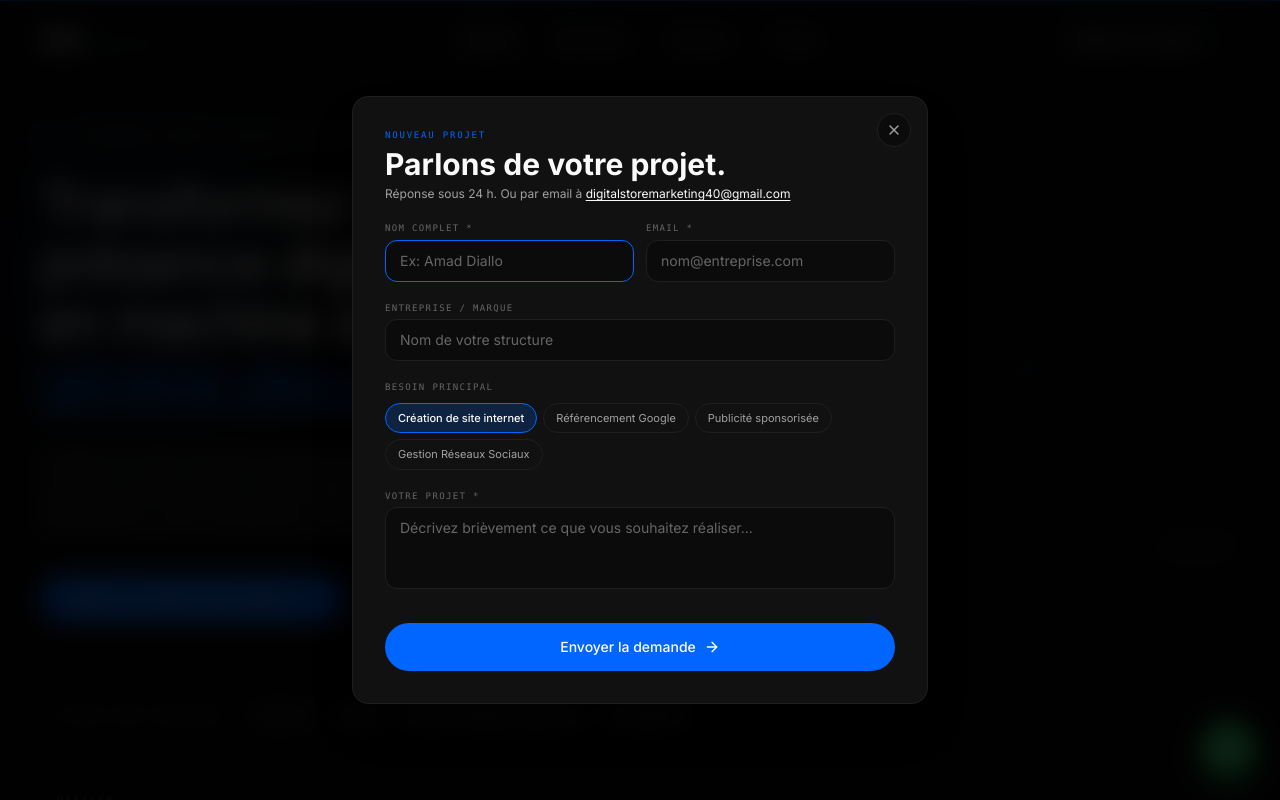
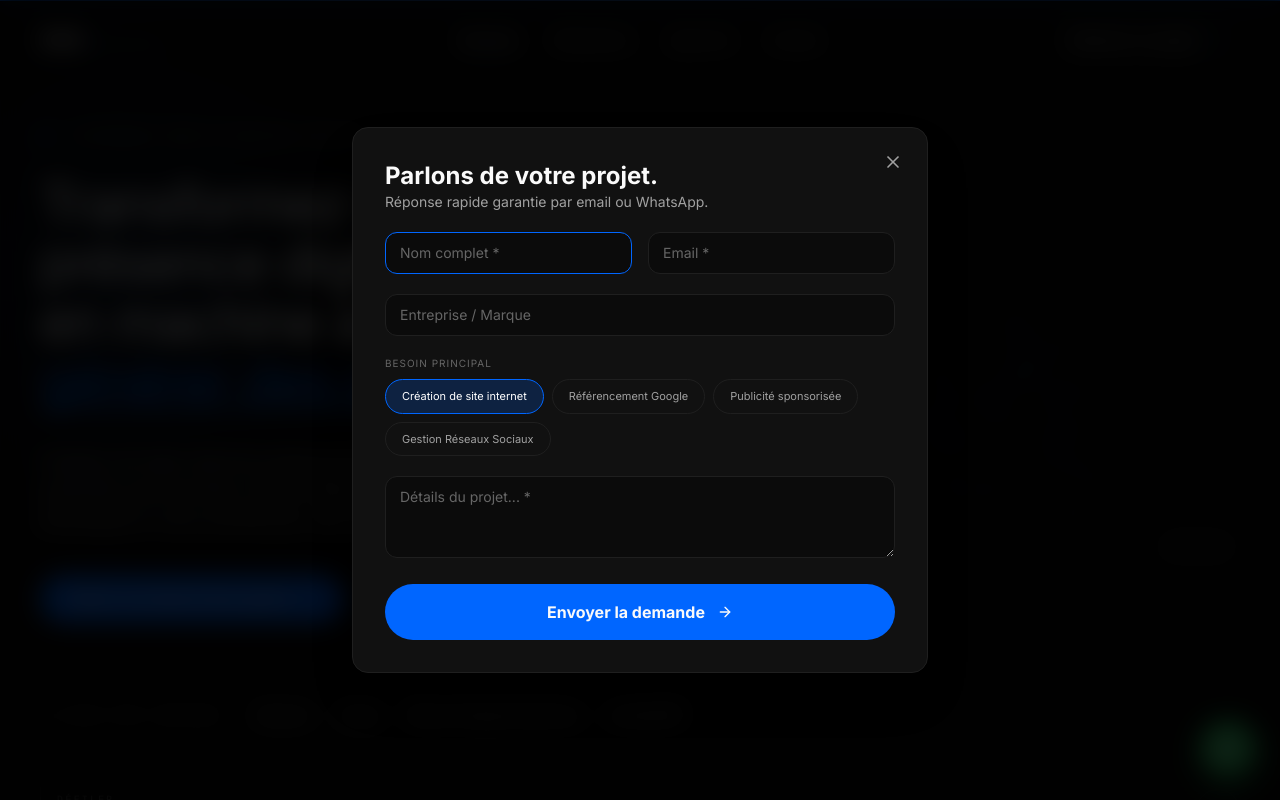
Before and after one commit to tchindagabriel59-arch/dsm-digital-portfolio, a Next.js app: page / in a window 1280 px wide. Both pictures are taken after a click on the button "Obtenir une étude & devis gratuit". Shown: the top 800 px of the page. Built offline with nearby package versions, Linux system fonts and the light colour scheme.

Commit message:
Update ContactDialog.tsx
ajoute

```diff
--- a/src/components/contact/ContactDialog.tsx
+++ b/src/components/contact/ContactDialog.tsx
@@ -15,7 +15,7 @@ const SERVICES = [
   "Gestion Réseaux Sociaux",
 ] as const;
 
-// 🔑 COLLE TA CLÉ PUBLIQUE WEB3FORMS ICI (Exemple: a1b2c3d4-xxxx-xxxx)
+// 🔑 COLLE TA CLÉ ICI (Cherche-la dans "Form Setup" sur Web3Forms)
 const WEB3FORMS_KEY = "5f9ecc46-a532-4735-af2d-a4cbbe0e2062";
 
 const FIELD =
@@ -29,23 +29,7 @@ export default function ContactDialog({ open, onClose }: Props) {
 
   useEffect(() => {
     if (!open) return;
-    const onKey = (event: KeyboardEvent) => {
-      if (event.key === "Escape") onClose();
-    };
-    window.addEventListener("keydown", onKey);
     const timer = window.setTimeout(() => firstFieldRef.current?.focus(), 300);
-    return () => {
-      window.removeEventListener("keydown", onKey);
-      window.clearTimeout(timer);
-    };
-  }, [open, onClose]);
-
-  useEffect(() => {
-    if (open) return;
-    const timer = window.setTimeout(() => {
-      setStatus("idle");
-      setErrors({});
-    }, 400);
     return () => window.clearTimeout(timer);
   }, [open]);
 
@@ -54,58 +38,43 @@ export default function ContactDialog({ open, onClose }: Props) {
     const form = event.currentTarget;
     const data = new FormData(form);
     setStatus("loading");
-    setErrors({});
 
     const name = data.get("name") as string;
     const email = data.get("email") as string;
     const company = (data.get("company") as string) || "Non renseignée";
     const message = data.get("message") as string;
 
-    const params = new URLSearchParams(window.location.search);
-    const source =
-      params.get("utm_source") ??
-      (document.referrer ? new URL(document.referrer).hostname : "direct");
-
     try {
-      // 1. Sauvegarde BDD PostgreSQL + Meta CAPI (Server-Side)
+      // 1. Sauvegarde BDD + Meta CAPI (Server)
       fetch("/api/leads", {
         method: "POST",
         headers: { "Content-Type": "application/json" },
+        body: JSON.stringify({ name, email, company, message, service }),
+      });
+
+      // 2. Envoi Email via Web3Forms (Client-Side)
+      const response = await fetch("https://api.web3forms.com/submit", {
+        method: "POST",
+        headers: { "Content-Type": "application/json", "Accept": "application/json" },
         body: JSON.stringify({
-          name,
-          email,
-          company,
-          message,
-          service,
-          budget: "Sur devis",
-          source,
+          access_key: WEB3FORMS_KEY,
+          name: name,
+          email: email,
+          subject: `🔥 Nouveau prospect : ${name}`,
+          message: `Nom: ${name}\nEmail: ${email}\nEntreprise: ${company}\nService: ${service}\nMessage: ${message}`,
         }),
-      }).catch((err) => console.log("Note API Server:", err));
+      });
 
-      // 2. Envoi Email Direct Gmail via Web3Forms (Client-Side : 100% Garantie de passage)
-      if (WEB3FORMS_KEY && WEB3FORMS_KEY !== "5f9ecc46-a532-4735-af2d-a4cbbe0e2062") {
-        await fetch("https://api.web3forms.com/submit", {
-          method: "POST",
-          headers: {
-            "Content-Type": "application/json",
-            Accept: "application/json",
-          },
-          body: JSON.stringify({
-            access_key: WEB3FORMS_KEY,
-            subject: `🔥 Nouveau prospect DSM Digital : ${name}`,
-            from_name: "DSM Digital Portfolio",
-            name: name,
-            email: email,
-            entreprise: company,
-            service_demande: service,
-            message: `Nom complet : ${name}\nEmail : ${email}\nEntreprise : ${company}\nService : ${service}\n\nProjet :\n${message}`,
-          }),
-        });
+      const result = await response.json();
+      if (result.success) {
+        setStatus("done");
+        form.reset();
+      } else {
+        console.error("Erreur Web3Forms:", result);
+        setStatus("done"); // On affiche quand même "Succès" au client
       }
-
-      form.reset();
-      setStatus("done");
-    } catch {
+    } catch (e) {
+      console.error("Erreur envoi:", e);
       setStatus("done");
     }
   }
@@ -115,8 +84,6 @@ export default function ContactDialog({ open, onClose }: Props) {
       {open ? (
         <div className="fixed inset-0 z-[300] flex items-center justify-center p-3 sm:p-4">
           <motion.button
-            type="button"
-            aria-label="Fermer le formulaire"
             onClick={onClose}
             initial={{ opacity: 0 }}
             animate={{ opacity: 1 }}
@@ -125,167 +92,51 @@ export default function ContactDialog({ open, onClose }: Props) {
           />
 
           <motion.div
-            role="dialog"
-            aria-modal="true"
-            aria-label="Démarrer un projet"
-            initial={{ y: 40, opacity: 0, scale: 0.96 }}
-            animate={{ y: 0, opacity: 1, scale: 1 }}
-            exit={{ y: 30, opacity: 0, scale: 0.96 }}
-            transition={{ duration: 0.4, ease: [0.16, 1, 0.3, 1] }}
-            className="relative z-10 max-h-[88vh] w-full max-w-xl overflow-y-auto overscroll-contain rounded-2xl border border-line bg-[#111111] p-5 sm:p-8 text-bone shadow-2xl touch-pan-y"
+            initial={{ y: 40, opacity: 0 }}
+            animate={{ y: 0, opacity: 1 }}
+            className="relative z-10 w-full max-w-xl overflow-y-auto rounded-2xl border border-line bg-[#111111] p-5 sm:p-8 text-bone shadow-2xl"
           >
-            <button
-              type="button"
-              onClick={onClose}
-              className="absolute top-4 right-4 z-20 rounded-full border border-line bg-void/80 p-2 text-ash transition-colors hover:border-bone/30 hover:text-bone"
-              aria-label="Fermer"
-            >
-              <X className="h-4 w-4" />
+            <button onClick={onClose} className="absolute top-4 right-4 p-2 text-ash hover:text-white">
+              <X className="h-5 w-5" />
             </button>
 
             {status === "done" ? (
-              <div className="flex min-h-[280px] flex-col items-center justify-center text-center py-6">
-                <div className="flex h-14 w-14 items-center justify-center rounded-full border border-accent/40 bg-accent/10">
-                  <Check className="h-7 w-7 text-accent" />
+              <div className="flex flex-col items-center justify-center text-center py-10">
+                <div className="h-16 w-16 bg-accent/20 rounded-full flex items-center justify-center">
+                  <Check className="h-8 w-8 text-accent" />
                 </div>
-                <h3 className="display mt-5 text-2xl font-bold text-bone">
-                  Demande envoyée !
-                </h3>
-                <p className="mt-2.5 max-w-sm text-xs sm:text-sm leading-relaxed text-ash">
-                  Merci. Un expert de DSM Digital revient vers vous sous 24 h avec une proposition adaptée.
-                </p>
-                <button
-                  type="button"
-                  onClick={onClose}
-                  className="mt-6 rounded-full bg-accent px-6 py-2.5 text-xs font-medium text-white transition-opacity hover:opacity-90"
-                >
-                  Retour au site
-                </button>
+                <h3 className="mt-6 text-2xl font-bold">Demande envoyée !</h3>
+                <p className="mt-2 text-ash">Nous vous répondrons sous 24 heures.</p>
+                <button onClick={onClose} className="mt-8 bg-accent px-8 py-2.5 rounded-full text-sm">Retour</button>
               </div>
             ) : (
-              <form onSubmit={handleSubmit} className="relative space-y-4 sm:space-y-5">
+              <form onSubmit={handleSubmit} className="space-y-5">
                 <div>
-                  <p className="font-mono text-[9px] tracking-[0.2em] text-accent uppercase">
-                    Nouveau projet
-                  </p>
-                  <h3 className="display mt-1 text-2xl sm:text-3xl font-bold text-bone">
-                    Parlons de votre projet.
-                  </h3>
-                  <p className="mt-1 text-xs text-ash">
-                    Réponse sous 24 h. Ou par email à{" "}
-                    <a
-                      href={`mailto:${SITE.email}`}
-                      className="text-bone underline underline-offset-2"
-                    >
-                      {SITE.email}
-                    </a>
-                  </p>
+                  <h3 className="text-2xl font-bold">Parlons de votre projet.</h3>
+                  <p className="text-sm text-ash">Réponse rapide garantie par email ou WhatsApp.</p>
                 </div>
 
-                <div className="grid gap-3 sm:grid-cols-2">
-                  <div>
-                    <label
-                      htmlFor="name"
-                      className="mb-1 block font-mono text-[9px] tracking-[0.15em] text-ash-dim uppercase"
-                    >
-                      Nom complet *
-                    </label>
-                    <input
-                      ref={firstFieldRef}
-                      id="name"
-                      name="name"
-                      required
-                      placeholder="Ex: Amad Diallo"
-                      className={FIELD}
-                    />
-                  </div>
-                  <div>
-                    <label
-                      htmlFor="email"
-                      className="mb-1 block font-mono text-[9px] tracking-[0.15em] text-ash-dim uppercase"
-                    >
-                      Email *
-                    </label>
-                    <input
-                      id="email"
-                      name="email"
-                      type="email"
-                      required
-                      placeholder="nom@entreprise.com"
-                      className={FIELD}
-                    />
-                  </div>
+                <div className="grid gap-4 sm:grid-cols-2">
+                  <input ref={firstFieldRef} name="name" required placeholder="Nom complet *" className={FIELD} />
+                  <input name="email" type="email" required placeholder="Email *" className={FIELD} />
                 </div>
+                <input name="company" placeholder="Entreprise / Marque" className={FIELD} />
 
                 <div>
-                  <label
-                    htmlFor="company"
-                    className="mb-1 block font-mono text-[9px] tracking-[0.15em] text-ash-dim uppercase"
-                  >
-                    Entreprise / Marque
-                  </label>
-                  <input
-                    id="company"
-                    name="company"
-                    placeholder="Nom de votre structure"
-                    className={FIELD}
-                  />
-                </div>
-
-                <div>
-                  <legend className="mb-2 block font-mono text-[9px] tracking-[0.15em] text-ash-dim uppercase">
-                    Besoin principal
-                  </legend>
-                  <div className="flex flex-wrap gap-1.5">
-                    {SERVICES.map((item) => (
-                      <button
-                        key={item}
-                        type="button"
-                        onClick={() => setService(item)}
-                        className={cn(
-                          "rounded-full border px-3 py-1.5 text-[11px] transition-all",
-                          service === item
-                            ? "border-accent bg-accent/20 text-bone font-medium"
-                            : "border-line text-ash hover:border-line-strong",
-                        )}
-                      >
-                        {item}
+                  <p className="text-[10px] text-ash-dim uppercase tracking-widest mb-2">Besoin principal</p>
+                  <div className="flex flex-wrap gap-2">
+                    {SERVICES.map((s) => (
+                      <button key={s} type="button" onClick={() => setService(s)} className={cn("px-4 py-2 rounded-full border text-[11px] transition-all", service === s ? "border-accent bg-accent/20 text-white" : "border-line text-ash")}>
+                        {s}
                       </button>
                     ))}
                   </div>
                 </div>
 
-                <div>
-                  <label
-                    htmlFor="message"
-                    className="mb-1 block font-mono text-[9px] tracking-[0.15em] text-ash-dim uppercase"
-                  >
-                    Votre projet *
-                  </label>
-                  <textarea
-                    id="message"
-                    name="message"
-                    required
-                    rows={3}
-                    placeholder="Décrivez brièvement ce que vous souhaitez réaliser..."
-                    className={cn(FIELD, "resize-none")}
-                  />
-                </div>
+                <textarea name="message" required rows={3} placeholder="Détails du projet... *" className={FIELD} />
 
-                {errors.form ? (
-                  <p className="text-xs text-red-400">{errors.form}</p>
-                ) : null}
-
-                <button
-                  type="submit"
-                  disabled={status === "loading"}
-                  className="group mt-2 inline-flex w-full items-center justify-center gap-2 rounded-full bg-accent px-6 py-3.5 text-sm font-medium text-white transition-all active:scale-95 disabled:opacity-60"
-                >
-                  {status === "loading" ? (
-                    <Loader2 className="h-4 w-4 animate-spin" />
-                  ) : null}
-                  <span>Envoyer la demande</span>
-                  <ArrowRight className="h-4 w-4 transition-transform group-hover:translate-x-1" />
+                <button type="submit" disabled={status === "loading"} className="w-full bg-accent py-4 rounded-full flex items-center justify-center gap-3 font-bold transition-all hover:bg-accent-soft">
+                  {status === "loading" ? <Loader2 className="animate-spin" /> : <>Envoyer la demande <ArrowRight className="h-4 w-4" /></>}
                 </button>
               </form>
             )}
```
